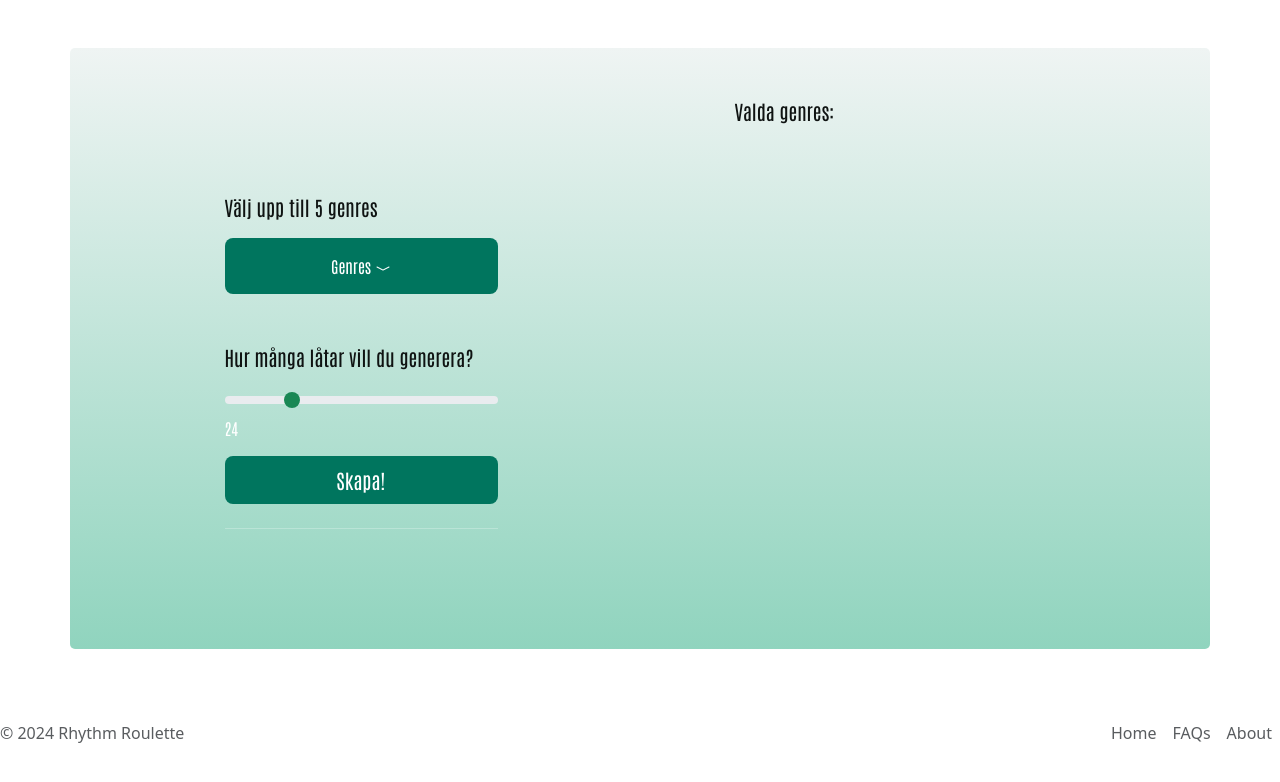
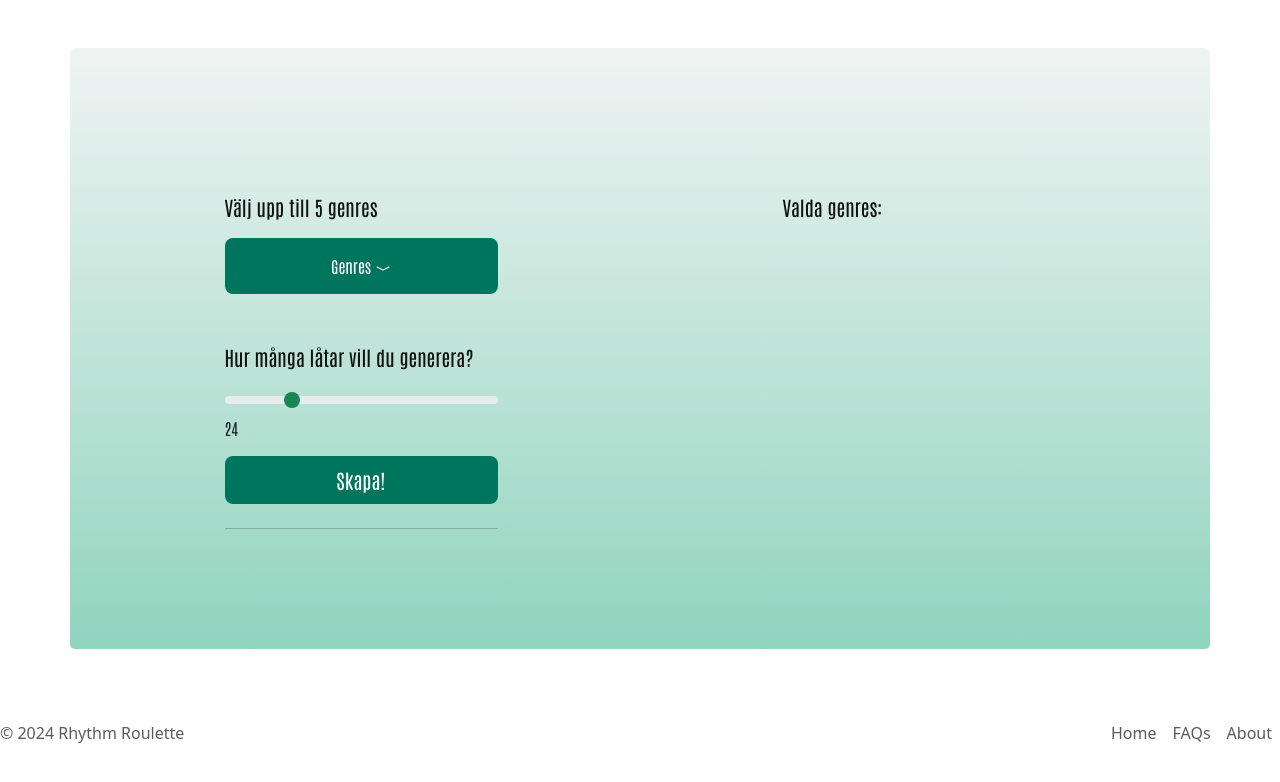
Before and after one commit to tobi-1337/RhythmRoulette, a Flask app: template templates/recommendations.html in a window 1280 px wide. Shown: the top 782 px of the page. Run offline with Flask 3, Linux system fonts and the light colour scheme; the template is opened without the code that fills it, so the values that code supplies are empty; some libraries are stand-ins or nearby versions; some web fonts are replaced.

Commit message:
Trying to make more appeling design

```diff
--- a/static/script.js
+++ b/static/script.js
@@ -107,9 +107,6 @@ myModal.addEventListener('shown.bs.modal', () => {
   myInput.focus()
 })
 
-function updateRangeValue(value) {
-    document.getElementById("rangeValue").innerText = value;
-}
 
 
 //Följande är en funktion för dropdown-meny vi inte använder.
--- a/static/styles.css
+++ b/static/styles.css
@@ -598,7 +598,7 @@ margin-bottom:0;
 #recco-box {
 
     font-family: 'antonio';
-    color:white;
+
 }
 
 .form-check-input {
--- a/templates/recommendations.html
+++ b/templates/recommendations.html
@@ -31,8 +31,8 @@
             <hr class="my-4">
         </form>
     </div>
-    <div class="col-md-10 mx-auto col-lg-5 p-5" id="selectedGenresContainer">
-        <p class="p">Valda genres:</p>
+    <div class="col-md-10 mx-auto col-lg-5 p-5  py-5" id="selectedGenresContainer">
+        <p class="p mt-5 p-5">Valda genres:</p>
         <ul id="selectedGenresList"></ul>
     </div>
 </div>
```
